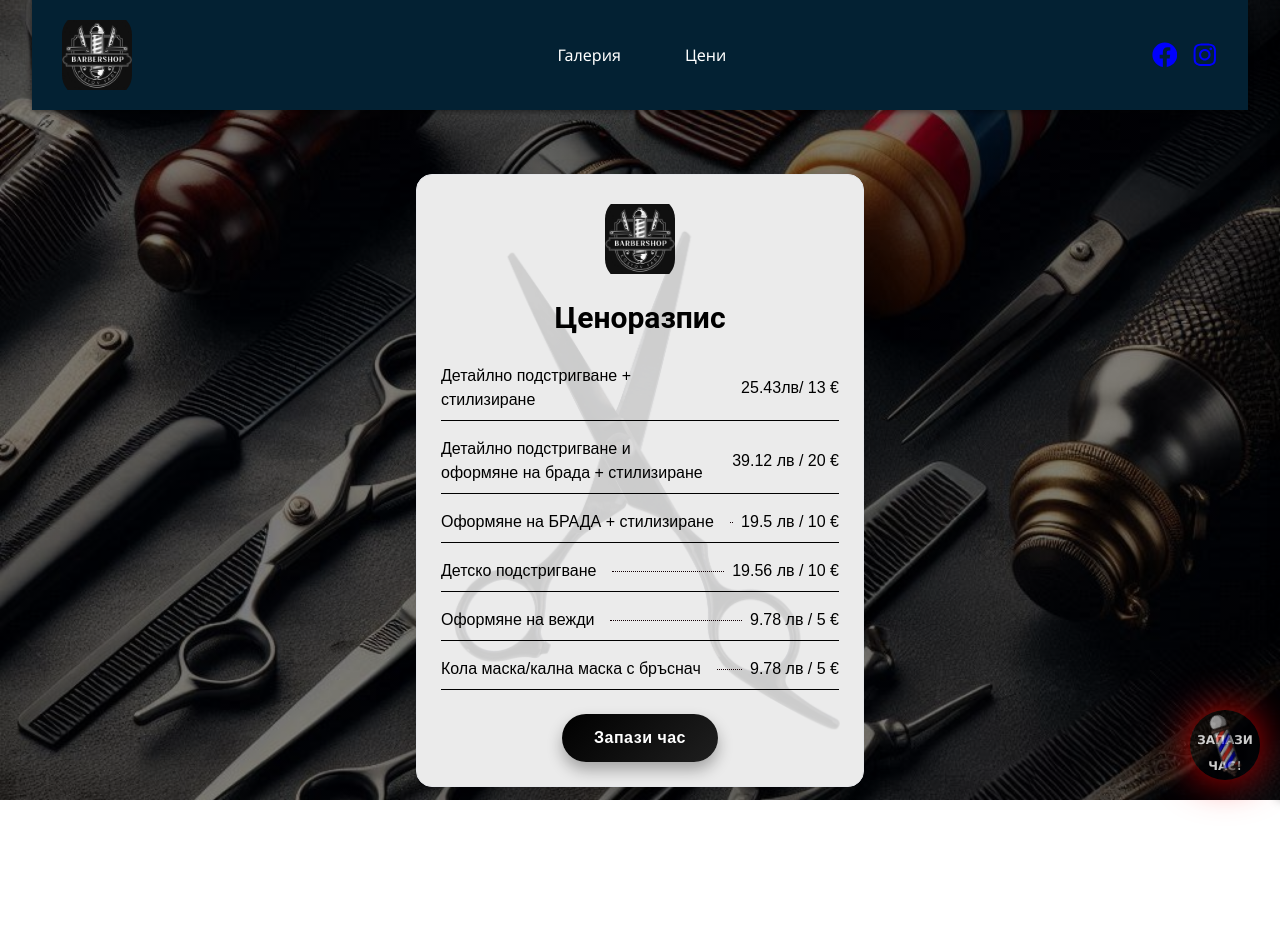
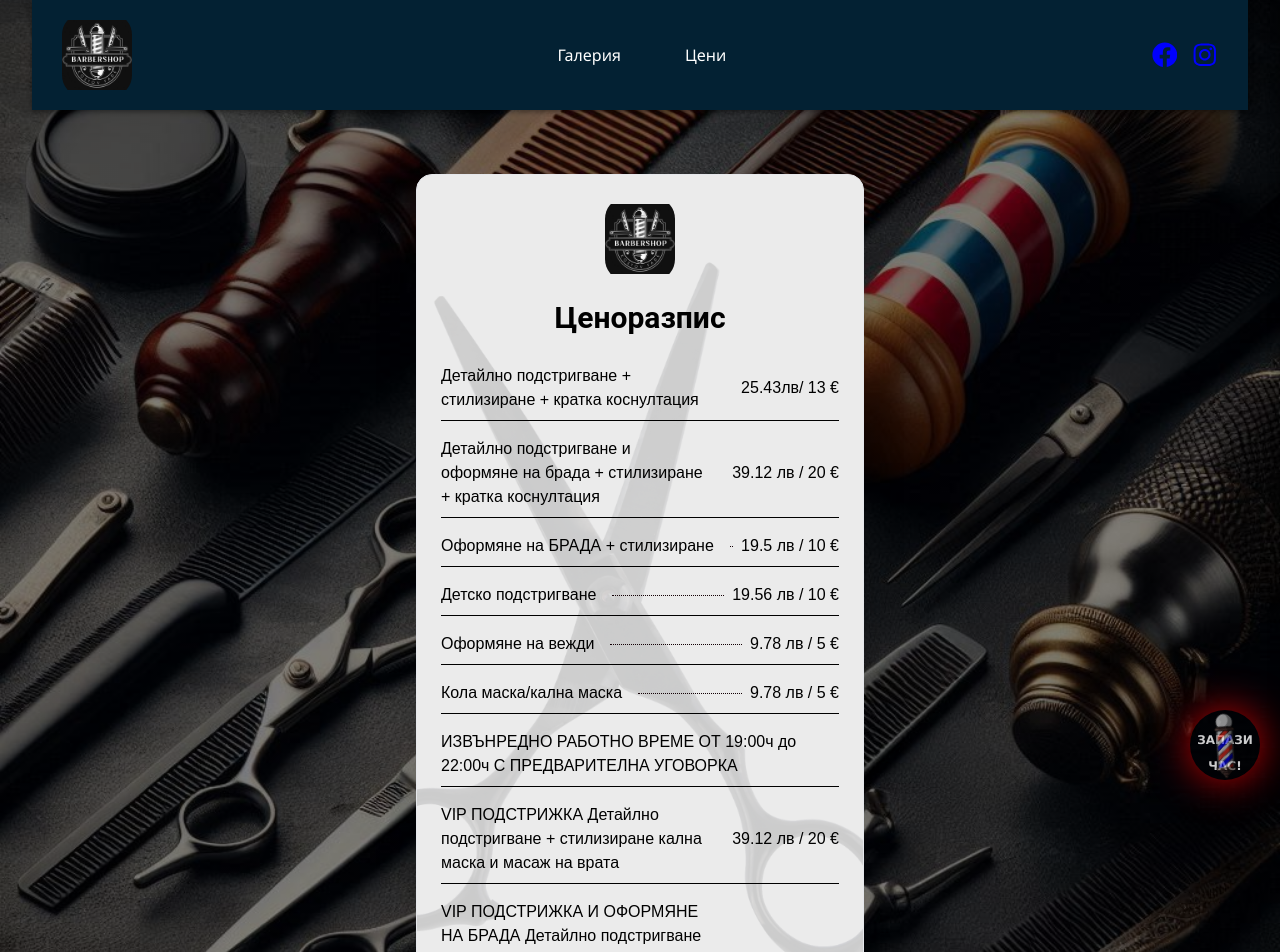
Before and after one commit to ismetdailov/Barbershop-Kostov-Fade, a Next.js app: page /Prices in a window 1280 px wide. Shown: the top 952 px of the page. Before the commit the page ends 800 px from the top, so only its background shows below. Built offline with nearby package versions, Linux system fonts and the light colour scheme.

Commit message:
add new sections on price page

```diff
--- a/src/app/Prices/page.jsx
+++ b/src/app/Prices/page.jsx
@@ -5,12 +5,16 @@ import Header from "../Header"; // Assuming you have a Header component
 
 const Prices = () => {
   const prices = [
-    { service: "Детайлно подстригване + стилизиране", price: "25.43лв/ 13 € " },
-    { service:['Детайлно подстригване и ', 'оформяне на брада + стилизиране'], price: "39.12 лв / 20 €" },
+    { service: "Детайлно подстригване + стилизиране + кратка коснултация", price: "25.43лв/ 13 € " },
+    { service:['Детайлно подстригване и ', 'оформяне на брада + стилизиране + кратка коснултация'], price: "39.12 лв / 20 €" },
     { service: "Оформяне на БРАДА + стилизиране", price: "19.5 лв / 10 €" },
     { service: "Детско подстригване", price: "19.56 лв / 10 €" },
     { service: "Оформяне на вежди", price: "9.78 лв / 5 €" },
-    { service: "Кола маска/кална маска с бръснач", price: "9.78 лв / 5 €" },
+    { service: "Кола маска/кална маска", price: "9.78 лв / 5 €" },
+    { service: "ИЗВЪНРЕДНО РАБОТНО ВРЕМЕ ОТ 19:00ч до 22:00ч С ПРЕДВАРИТЕЛНА УГОВОРКА" },
+    { service:["VIP ПОДСТРИЖКА  Детайлно подстригване + стилизиране кална маска и масаж на врата"], price: "39.12 лв / 20 €" },
+    { service:["VIP ПОДСТРИЖКА И ОФОРМЯНЕ НА БРАДА  Детайлно подстригване + Оформяне на БРАДА + стилизиране кална маска и масаж на врата"], price: "39.12 лв / 20 €" },
+
   ];
   // const Prices = () => {
   // const prices = [
```
